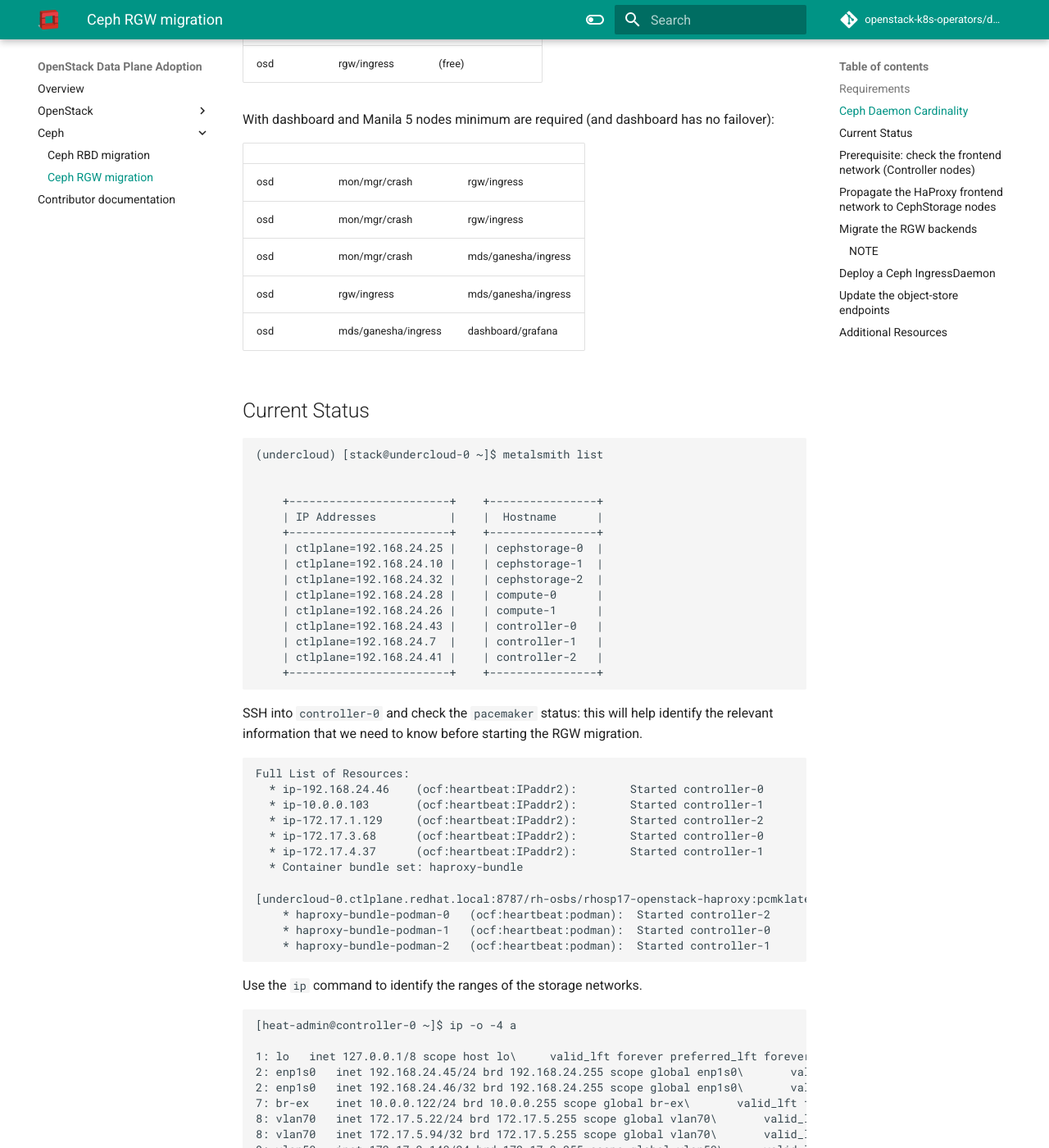
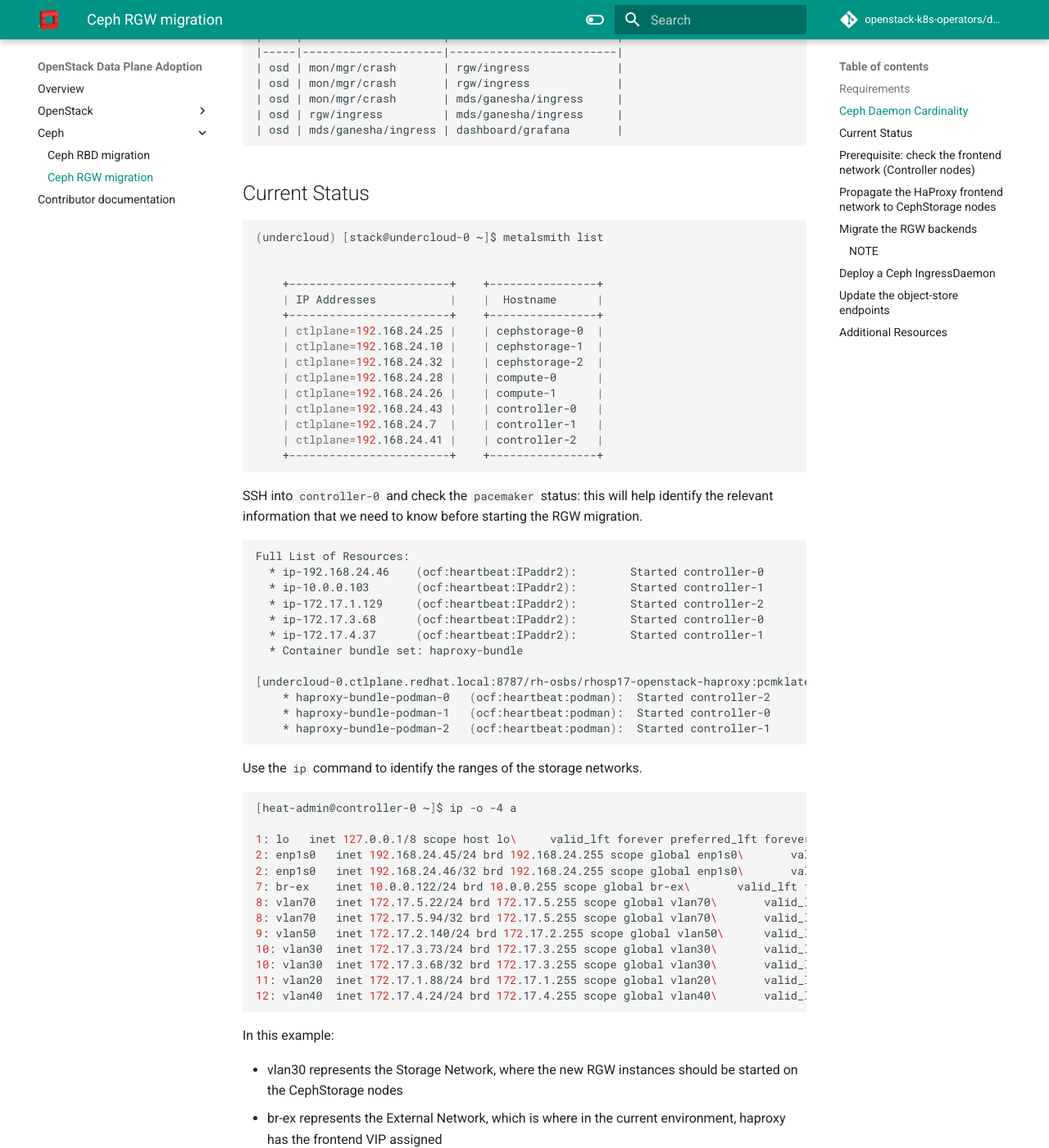
Before and after one commit to openstack-k8s-operators/data-plane-adoption, an MkDocs documentation site: the page built from docs/ceph/ceph_rgw.md, in a window 1280 px wide and 1400 px high, scrolled down 1112 px. Shown: the whole window at 82% size. Built offline with MkDocs 1.6.1 and Material for MkDocs 9.7.7, drawn with Linux system fonts in a browser that asks for light colours; comment, search, counter and statistics services are not loaded; the version menu is left out; some of the changed text lies outside the part shown.

Commit message:
Fix Ceph migration documents for AsciiDoc conversion

````diff
--- a/docs/ceph/ceph_rgw.md
+++ b/docs/ceph/ceph_rgw.md
@@ -24,28 +24,31 @@
 daemons on the CephStorage nodes where at least three nodes are required in a
 scenario that sees only RGW and RBD (no dashboard):
 
-
+```
 |    |                     |             |
 |----|---------------------|-------------|
 | osd | mon/mgr/crash      | rgw/ingress |
 | osd | mon/mgr/crash      | rgw/ingress |
 | osd | mon/mgr/crash      | rgw/ingress |
-
+```
 
 With dashboard, and without Manila at least four nodes are required (dashboard
 has no failover):
 
+```
 |     |                     |             |
 |-----|---------------------|-------------|
 | osd | mon/mgr/crash | rgw/ingress       |
 | osd | mon/mgr/crash | rgw/ingress       |
 | osd | mon/mgr/crash | dashboard/grafana |
 | osd | rgw/ingress   | (free)            |
+```
 
 
 With dashboard and Manila 5 nodes minimum are required (and dashboard has no
 failover):
 
+```
 |     |                     |                         |
 |-----|---------------------|-------------------------|
 | osd | mon/mgr/crash       | rgw/ingress             |
@@ -53,12 +56,12 @@
 | osd | mon/mgr/crash       | mds/ganesha/ingress     |
 | osd | rgw/ingress         | mds/ganesha/ingress     |
 | osd | mds/ganesha/ingress | dashboard/grafana       |
-
+```
 
 ## Current Status
 
 
-```
+```bash
 (undercloud) [stack@undercloud-0 ~]$ metalsmith list
 
 
@@ -82,7 +85,7 @@
 RGW migration.
 
 
-```
+```bash
 Full List of Resources:
   * ip-192.168.24.46	(ocf:heartbeat:IPaddr2):     	Started controller-0
   * ip-10.0.0.103   	(ocf:heartbeat:IPaddr2):     	Started controller-1
@@ -100,7 +103,7 @@
 
 Use the `ip` command to identify the ranges of the storage networks.
 
-```
+```bash
 [heat-admin@controller-0 ~]$ ip -o -4 a
 
 1: lo	inet 127.0.0.1/8 scope host lo\   	valid_lft forever preferred_lft forever
@@ -135,7 +138,7 @@
 find `ceph_rgw` section:
 
 
-```
+```bash
 $ less /var/lib/config-data/puppet-generated/haproxy/etc/haproxy/haproxy.cfg
 
 ...
@@ -159,7 +162,7 @@
 
 Double check the network used as HaProxy frontend:
 
-```
+```bash
 [controller-0]$ ip -o -4 a
 
 ...
@@ -173,12 +176,12 @@
 the CephStorage nodes, and we need to propagate it via TripleO.
 
 
-## Propagate the `HaProxy` frontend network to `CephStorage` nodes
+## Propagate the HaProxy frontend network to CephStorage nodes
 
 Change the nic template used to define the ceph-storage network interfaces and
 add the new config section.
 
-```
+```yaml
 ---
 network_config:
 - type: interface
@@ -223,7 +226,7 @@
 `--network-config` option:
 
 
-```
+```yaml
 - name: CephStorage
   count: 3
   hostname_format: cephstorage-%index%
@@ -247,7 +250,7 @@
 ```
 
 
-```
+```bash
 (undercloud) [stack@undercloud-0]$
 
 openstack overcloud node provision
@@ -260,7 +263,7 @@
 
 Check the new network on the `CephStorage` nodes:
 
-```
+```bash
 [root@cephstorage-0 ~]# ip -o -4 a
 
 1: lo	inet 127.0.0.1/8 scope host lo\   	valid_lft forever preferred_lft forever
@@ -282,14 +285,14 @@
 Add the RGW label to the cephstorage nodes:
 
 
-```
+```bash
 for i in 0 1 2; {
     ceph orch host label add cephstorage-$i rgw;
 }
 ```
 
 
-```
+```bash
 [ceph: root@controller-0 /]#
 
 for i in 0 1 2; {
@@ -322,7 +325,7 @@
 with the [Ceph Ingress Daemon][2] (*)
 
 
-```
+```bash
 [root@controller-0 heat-admin]# cat rgw
 
 networks:
@@ -344,7 +347,7 @@
 
 Patch the spec replacing controller nodes with the label key
 
-```
+```bash
 ---
 networks:
 - 172.17.3.0/24
@@ -363,7 +366,7 @@
 
 Apply the new RGW spec using the orchestrator CLI:
 
-```
+```bash
 $ cephadm shell -m /home/ceph-admin/specs/rgw
 $ cephadm shell -- ceph orch apply -i /mnt/rgw
 ```
@@ -371,7 +374,7 @@
 
 Which triggers the redeploy:
 
-```
+```bash
 ...
 osd.9                     	cephstorage-2
 rgw.rgw.cephstorage-0.wsjlgx  cephstorage-0  172.17.3.23:8090   starting
@@ -395,7 +398,7 @@
 ports in the CephStorage nodes.
 
 
-```
+```bash
 iptables -I INPUT -p tcp -m tcp --dport 8080 -m conntrack --ctstate NEW -m comment --comment "ceph rgw ingress" -j ACCEPT
 
 iptables -I INPUT -p tcp -m tcp --dport 8090 -m conntrack --ctstate NEW -m comment --comment "ceph rgw backends" -j ACCEPT
@@ -412,11 +415,11 @@
 From a Controller node (e.g. controller-0) try to reach (curl) the rgw backends:
 
 
-```
+```bash
 for i in 26 23 81; do {
-    echo "----"
+    echo "---"
     curl 172.17.3.$i:8090;
-    echo "----"
+    echo "---"
     echo
 done
 ```
@@ -425,18 +428,18 @@
 
 And you should observe the following:
 
-```
-----
+```bash
+---
 Query 172.17.3.23
 <?xml version="1.0" encoding="UTF-8"?><ListAllMyBucketsResult xmlns="http://s3.amazonaws.com/doc/2006-03-01/"><Owner><ID>anonymous</ID><DisplayName></DisplayName></Owner><Buckets></Buckets></ListAllMyBucketsResult>
 ---
 
-----
+---
 Query 172.17.3.26
 <?xml version="1.0" encoding="UTF-8"?><ListAllMyBucketsResult xmlns="http://s3.amazonaws.com/doc/2006-03-01/"><Owner><ID>anonymous</ID><DisplayName></DisplayName></Owner><Buckets></Buckets></ListAllMyBucketsResult>
 ---
 
-----
+---
 Query 172.17.3.81
 <?xml version="1.0" encoding="UTF-8"?><ListAllMyBucketsResult xmlns="http://s3.amazonaws.com/doc/2006-03-01/"><Owner><ID>anonymous</ID><DisplayName></DisplayName></Owner><Buckets></Buckets></ListAllMyBucketsResult>
 ---
@@ -450,7 +453,7 @@
 keystone endpoint, pointing to the external Network that has been propagated
 (see the previous section)
 
-```
+```bash
 [ceph: root@controller-0 /]# ceph config dump | grep keystone
 global   basic rgw_keystone_url  http://172.16.1.111:5000
 
@@ -472,7 +475,7 @@
 `/var/lib/config-data/puppet-generated/haproxy/etc/haproxy/haproxy.cfg`:
 
 
-```
+```haproxy
 listen ceph_rgw
   bind 10.0.0.103:8080 transparent
   mode http
@@ -491,7 +494,7 @@
 
 Restart `haproxy-bundle` and make sure it’s started:
 
-```
+```bash
 [root@controller-0 ~]# sudo pcs resource restart haproxy-bundle
 haproxy-bundle successfully restarted
 
@@ -507,14 +510,14 @@
 
 Double check no process is bound to 8080 anymore”
 
-```
+```bash
 [root@controller-0 ~]# ss -antop | grep 8080
 [root@controller-0 ~]#
 ```
 
 And the swift CLI should fail at this point:
 
-```
+```bash
 (overcloud) [root@cephstorage-0 ~]# swift list
 
 HTTPConnectionPool(host='10.0.0.103', port=8080): Max retries exceeded with url: /swift/v1/AUTH_852f24425bb54fa896476af48cbe35d3?format=json (Caused by NewConnectionError('<urllib3.connection.HTTPConnection object at 0x7fc41beb0430>: Failed to establish a new connection: [Errno 111] Connection refused'))
@@ -524,7 +527,7 @@
 
 Set the required images for both HaProxy and Keepalived
 
-```
+```bash
 [ceph: root@controller-0 /]# ceph config set mgr mgr/cephadm/container_image_haproxy quay.io/ceph/haproxy:2.3
 
 [ceph: root@controller-0 /]# ceph config set mgr mgr/cephadm/container_image_keepalived quay.io/ceph/keepalived:2.1.5
@@ -533,13 +536,13 @@
 
 Prepare the ingress spec and mount it to cephadm:
 
-```
+```bash
 $ sudo vim /home/ceph-admin/specs/rgw_ingress
 ```
 
 and paste the following content:
 
-```
+```yaml
 ---
 service_type: ingress
 service_id: rgw.rgw
@@ -557,7 +560,7 @@
 
 Mount the generated spec and apply it using the orchestrator CLI:
 
-```
+```bash
 $ cephadm shell -m /home/ceph-admin/specs/rgw_ingress
 $ cephadm shell -- ceph orch apply -i /mnt/rgw_ingress
 ```
@@ -565,7 +568,7 @@
 
 Wait until the ingress is deployed and query the resulting endpoint:
 
-```
+```bash
 [ceph: root@controller-0 /]# ceph orch ls
 
 NAME                 	PORTS            	RUNNING  REFRESHED  AGE  PLACEMENT
@@ -578,7 +581,7 @@
 rgw.rgw   ?:8090          3/3  37s ago	4m   label:rgw
 ```
 
-```
+```bash
 [ceph: root@controller-0 /]# curl  10.0.0.89:8080
 
 ---
@@ -599,7 +602,7 @@
 
 List the current endpoints:
 
-```
+```bash
 (overcloud) [stack@undercloud-0 ~]$ openstack endpoint list | grep object
 
 | 1326241fb6b6494282a86768311f48d1 | regionOne | swift    	| object-store   | True	| internal  | http://172.17.3.68:8080/swift/v1/AUTH_%(project_id)s |
@@ -610,7 +613,7 @@
 Update the endpoints pointing to the Ingress VIP:
 
 
-```
+```bash
 (overcloud) [stack@undercloud-0 ~]$ openstack endpoint set --url "http://10.0.0.89:8080/swift/v1/AUTH_%(project_id)s" 95596a2d92c74c15b83325a11a4f07a3
 
 (overcloud) [stack@undercloud-0 ~]$ openstack endpoint list | grep object-store
@@ -622,7 +625,7 @@
 And repeat the same action for both internal and admin.
 Test the migrated service.
 
-```
+```bash
 (overcloud) [stack@undercloud-0 ~]$ swift list --debug
 
 DEBUG:swiftclient:Versionless auth_url - using http://10.0.0.115:5000/v3 as endpoint
@@ -644,7 +647,7 @@
 
 Run tempest tests against object-storage:
 
-```
+```bash
 (overcloud) [stack@undercloud-0 tempest-dir]$  tempest run --regex tempest.api.object_storage
 ...
 ...
--- a/docs_user/assemblies/ceph_migration.adoc
+++ b/docs_user/assemblies/ceph_migration.adoc
@@ -2,5 +2,5 @@
 :toc: left
 :toclevels: 3
 
-// include::../modules/ceph-rbd_migration.adoc[leveloffset=+1]
-// include::../modules/ceph-rgw_migration.adoc[leveloffset=+1]
+include::../modules/ceph-rbd_migration.adoc[leveloffset=+1]
+include::../modules/ceph-rgw_migration.adoc[leveloffset=+1]
````
Also changed, not shown: other parts of docs/ceph/ceph_rgw.md (+2 -3 lines), docs/ceph/ceph_rbd.md (+30 -28 lines), 1 other file.
